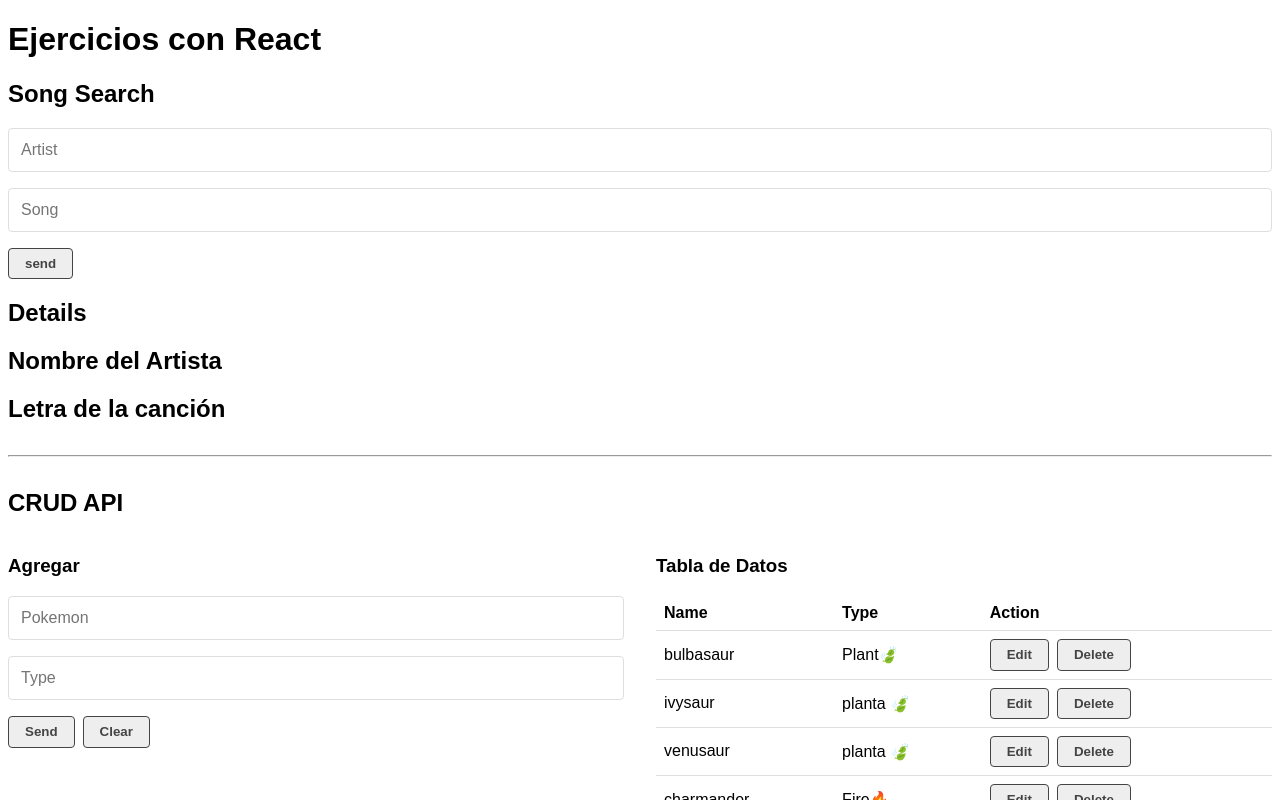
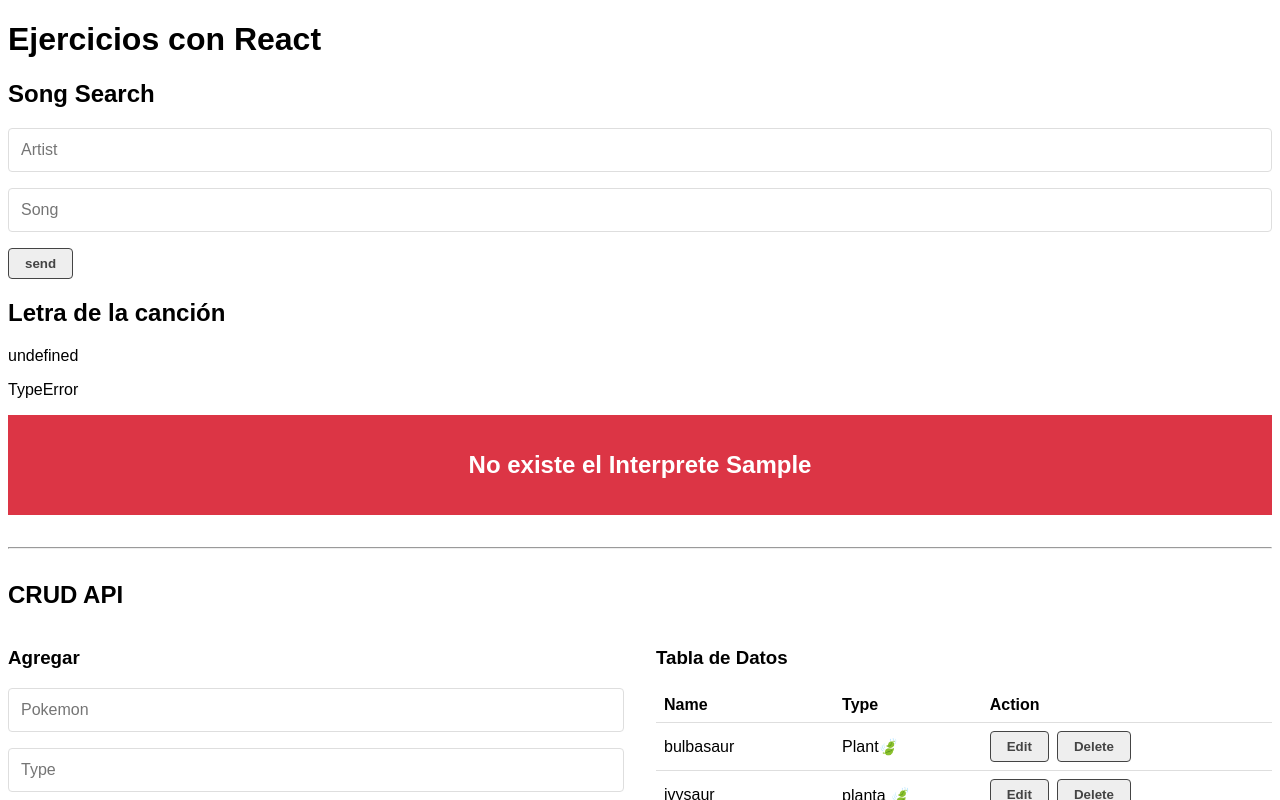
Before and after one commit to contrerastrece/React, a React (Create React App) app in the folder my-app-crud/: page / in a window 1280 px wide. Both pictures are taken after typing "Sample", "Sample" into the empty fields and a click on the input "send". Shown: the top 800 px of the page. Built offline with nearby package versions, Linux system fonts and the light colour scheme; no server answers; data requests are answered from the project's data file.

Commit message:
Renderizado condicional  4/5

```diff
--- a/my-app-crud/src/components/SongDetails.js
+++ b/my-app-crud/src/components/SongDetails.js
@@ -1,13 +1,20 @@
-import SongArtist from "./SongArtist"
-import SongLyric from "./SongLyric"
+import Message from "./Message";
+import SongArtist from "./SongArtist";
+import SongLyric from "./SongLyric";
 
-const SongDetails = ({search,lyric,bio}) => {
+const SongDetails = ({ search, lyric, bio }) => {
+  if (!lyric || !bio) return null;
   return (
-    <div>
-      <h2>Details</h2>
-      <SongArtist/>
-      <SongLyric/>
-    </div>
+    <>
+      {lyric.err || lyric.name === "AbortError" ? (
+        <Message msg={`No existe la canción ${search.song}`} bgColor={"#dc3545"} />
+      ) : (
+        <SongLyric />
+      )}
+      <p>{`${lyric.err}`}</p>
+      <p>{`${lyric.name}`}</p>
+      {bio.artists ? <SongArtist bio={bio} /> : <Message msg={`No existe el Interprete ${search.artist}`} bgColor={"#dc3545"} />}
+    </>
   );
 };
 
--- a/my-app-crud/src/components/SongLyric.js
+++ b/my-app-crud/src/components/SongLyric.js
@@ -1,8 +1,9 @@
 import React, { useState } from "react";
-const SongLyric = () => {
+const SongLyric = ({lyric}) => {
   return (
     <div>
       <h2>Letra de la canción</h2>
+      {/* <p>`${search.lyric}`</p> */}
     </div>
   );
 };
--- a/my-app-crud/src/components/SongSearch.js
+++ b/my-app-crud/src/components/SongSearch.js
@@ -25,7 +25,8 @@ const SongSearch = () => {
         helpHttp().get(artistUrl),
         helpHttp().get(songUrl)
       ]);
-      console.log(artistRes, songRes);
+      console.log(artistRes)
+      console.log(songRes)
 
       setBio(artistRes);
       setLyric(songRes);
@@ -44,7 +45,8 @@ const SongSearch = () => {
       <h2>Song Search</h2>
       {loading && <Loader />}
       <SongForm handleSearch={handleSearch} />
-      <SongDetails search={search} lyric={lyric} bio={bio} />
+      {/* si search tenga datos y loading sea falso muestrame el detalle */}
+      {search && !loading && (<SongDetails search={search} lyric={lyric} bio={bio} />)}
     </div>
   );
 };
```
Also changed, not shown: my-app-crud/src/components/SongArtist.js (+7 -3 lines).
